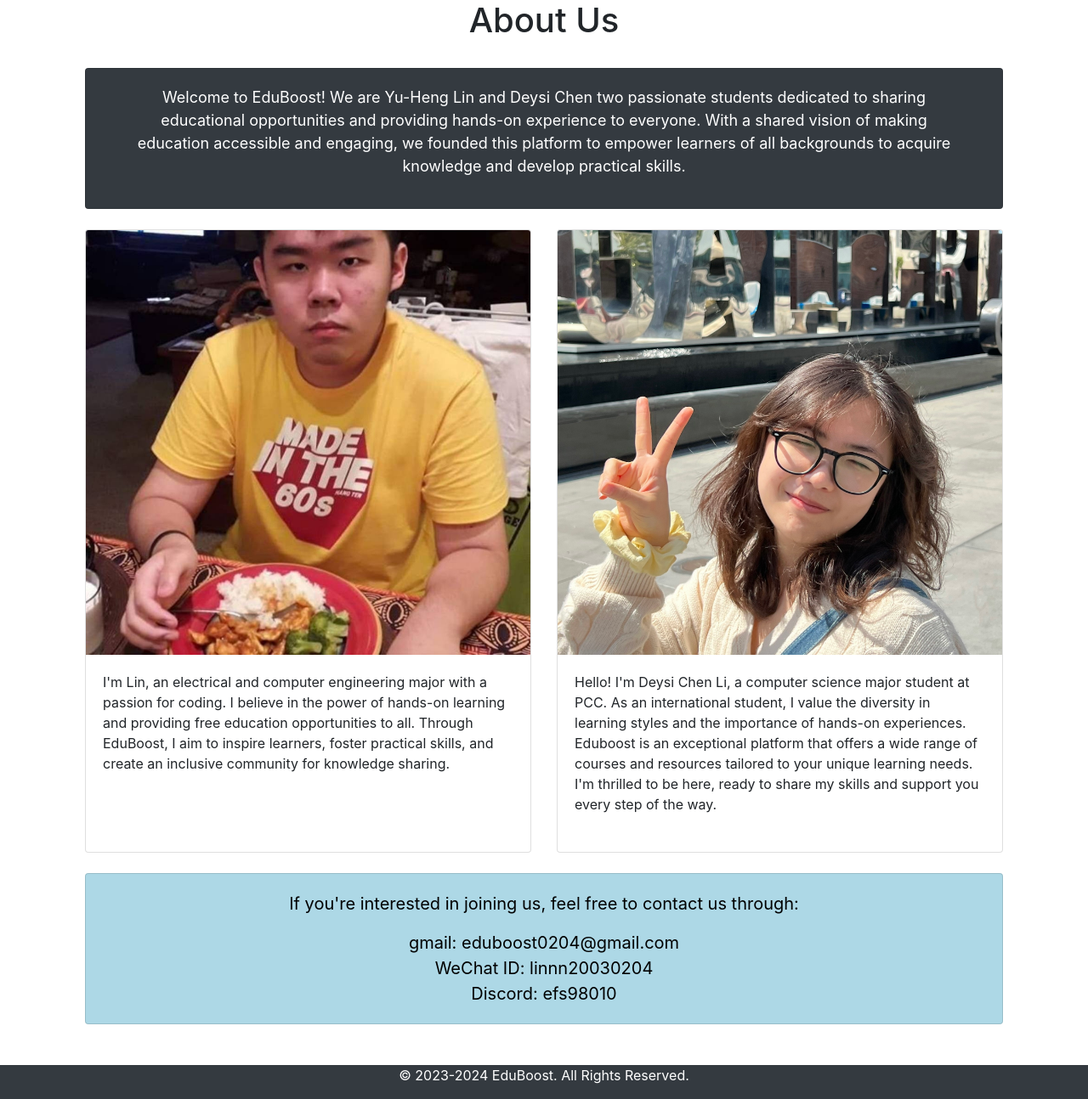
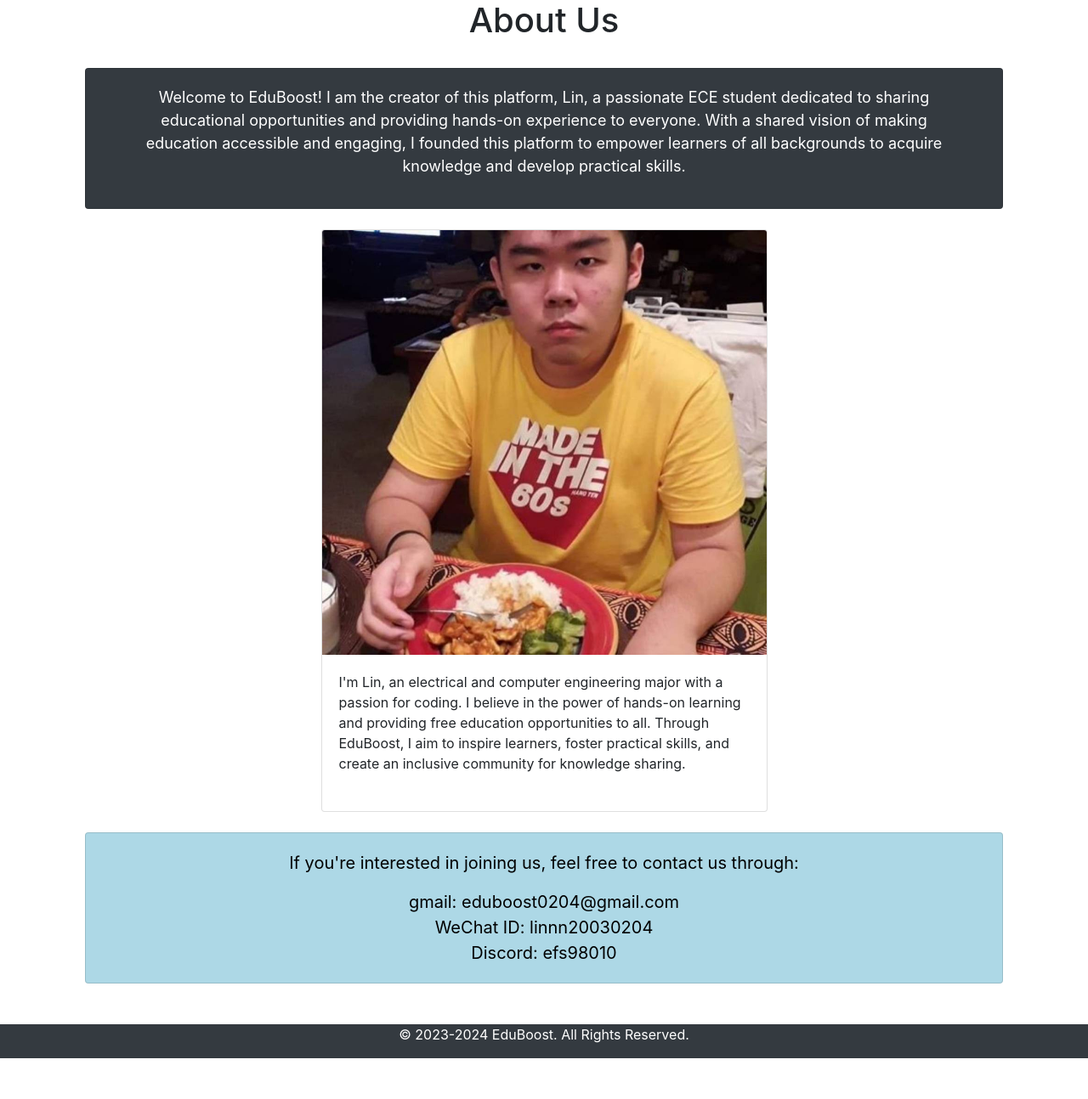
Before and after one commit to Serenity0204/eduboost, a Django app: page /about/ in a window 1280 px wide. Shown: the part 56-1350 px from the top of the page at 85% size. After the commit the page ends 1302 px from the top, so only its background shows below. Run offline with Django 3.2, Linux system fonts and the light colour scheme; some libraries are stand-ins or nearby versions.

Commit message:
updated image

```diff
--- a/eduboost/templates/about.html
+++ b/eduboost/templates/about.html
@@ -14,15 +14,15 @@
         <div class="card bg-dark text-white">
             <div class="card-body">
                 <p class="text-center px-4 bg-gray rounded-lg" style="font-size: 18px;">
-                    Welcome to EduBoost! We are Yu-Heng Lin and Deysi Chen two passionate students
+                    Welcome to EduBoost! I am the creator of this platform, Lin, a passionate ECE student
                     dedicated to sharing educational opportunities and providing hands-on experience to everyone.
-                    With a shared vision of making education accessible and engaging, we founded this platform to
+                    With a shared vision of making education accessible and engaging, I founded this platform to
                     empower learners of all backgrounds to acquire knowledge and develop practical skills.
                 </p>
             </div>
         </div>
     </div>
-    <div class="row">
+    <div class="row justify-content-center">
         <div class="col-md-6 mt-4">
             <div class="card mb-4 box-shadow h-100"> <!-- Add the "h-100" class here -->
                 <img class="card-img-top" src="{% static 'img/YHL.png' %}" alt="YHL" width="300" height="500">
@@ -31,28 +31,8 @@
                         <p class="card-text">
                             I'm Lin, an electrical and computer engineering major with a passion for coding.
                             I believe in the power of hands-on learning and providing free education opportunities to
-                            all.
-                            Through EduBoost, I aim to inspire learners, foster practical
-                            skills,
-                            and create an inclusive community for knowledge sharing.
-                        </p>
-                    </div>
-                </div>
-            </div>
-        </div>
-
-        <div class="col-md-6 mt-4">
-            <div class="card mb-4 box-shadow h-100"> <!-- Add the "h-100" class here -->
-                <img class="card-img-top" src="{% static 'img/deysi.png' %}" alt="DEYSI" width="300" height="500">
-                <div class="card-body d-flex flex-column justify-content-between">
-                    <div>
-                        <p class="card-text">
-                            Hello! I'm Deysi Chen Li, a computer science major student at PCC.
-                            As an international student, I value the diversity in learning styles
-                            and the importance of hands-on experiences. Eduboost is an exceptional
-                            platform that offers a wide range of courses and resources tailored to your
-                            unique learning needs. I'm thrilled to be here, ready to share my skills and
-                            support you every step of the way.
+                            all. Through EduBoost, I aim to inspire learners, foster practical
+                            skills, and create an inclusive community for knowledge sharing.
                         </p>
                     </div>
                 </div>
```
Also changed, not shown: static/img/deysi.png (deleted).
